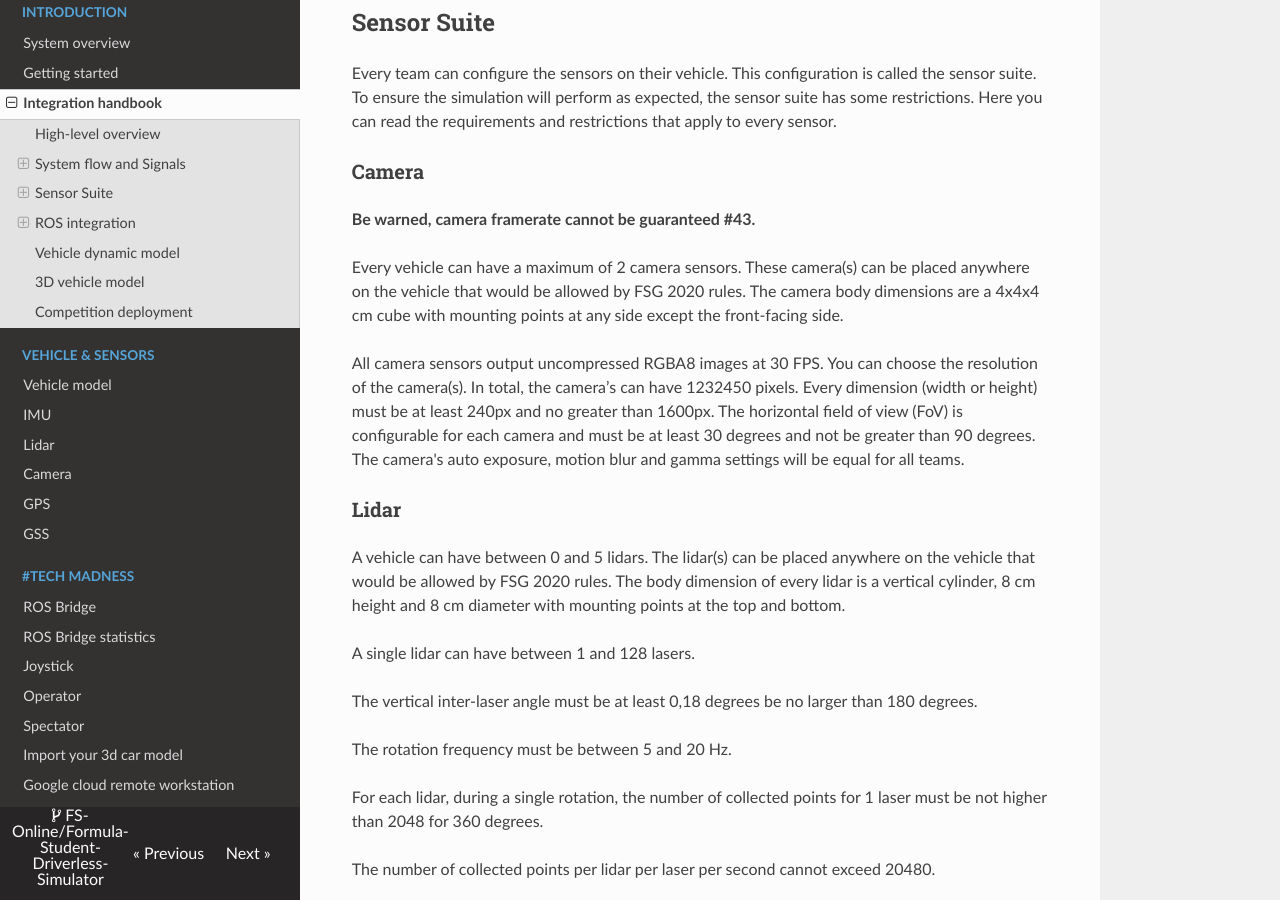
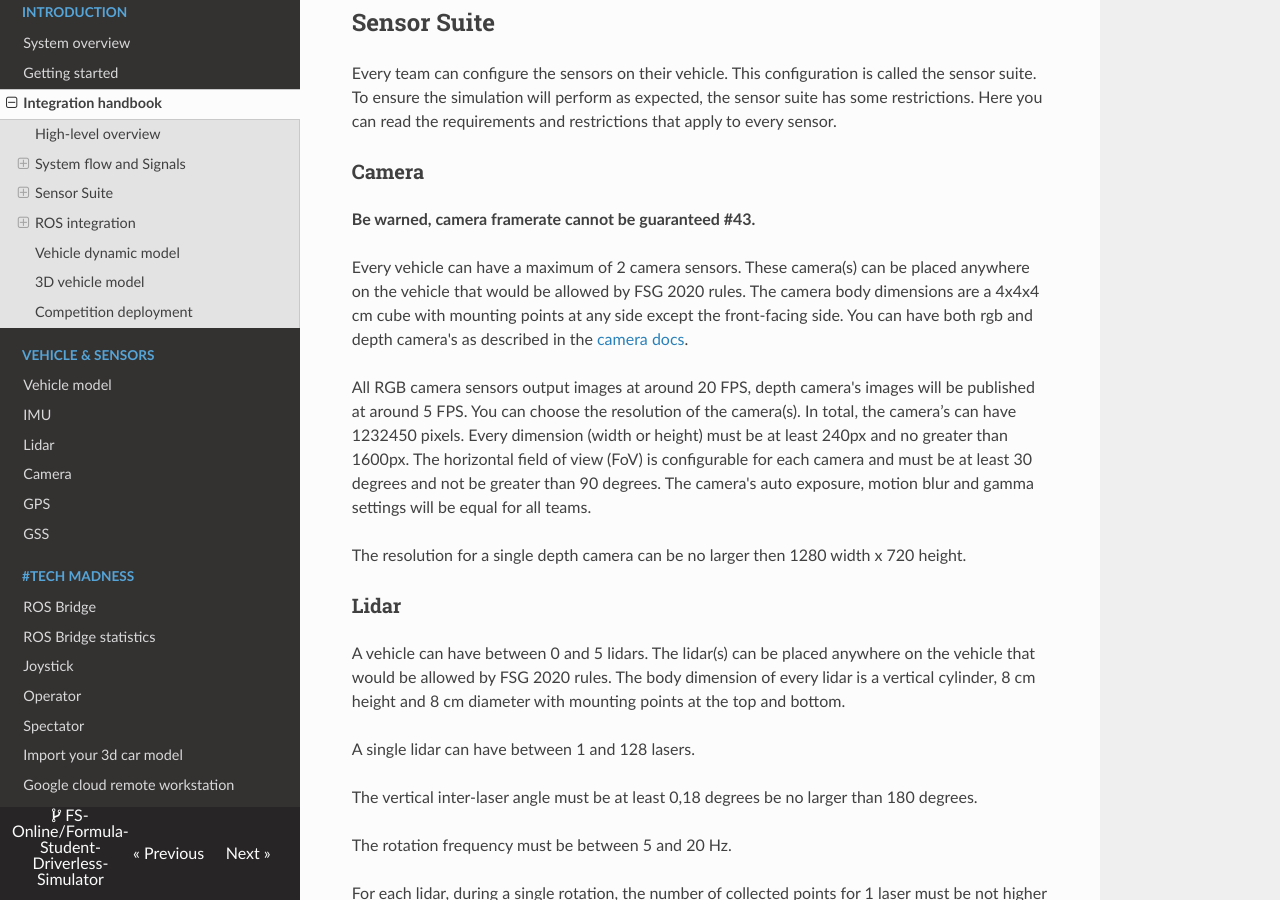
Before and after one commit to FS-Driverless/Formula-Student-Driverless-Simulator, an MkDocs documentation site: the page built from docs/integration-handbook.md, in a window 1280 px wide and 900 px high, scrolled down 2318 px. Built offline with MkDocs 1.6.1, drawn with Linux system fonts in a browser that asks for light colours; nearby versions of some CDN libraries; comment, search, counter and statistics services are not loaded.

Commit message:
Write some rules about depth cameras

```diff
--- a/docs/integration-handbook.md
+++ b/docs/integration-handbook.md
@@ -85,13 +85,16 @@ Here you can read the requirements and restrictions that apply to every sensor.
 Every vehicle can have a maximum of 2 camera sensors.
 These camera(s) can be placed anywhere on the vehicle that would be allowed by FSG 2020 rules.
 The camera body dimensions are a 4x4x4 cm cube with mounting points at any side except the front-facing side.
+You can have both rgb and depth camera's as described in the [camera docs](camera.md).
 
-All camera sensors output uncompressed RGBA8 images at 30 FPS.
+All RGB camera sensors output images at around 20 FPS, depth camera's images will be published at around 5 FPS.
 You can choose the resolution of the camera(s).
 In total, the camera’s can have 1232450 pixels.
 Every dimension (width or height) must be at least 240px and no greater than 1600px.
 The horizontal field of view (FoV) is configurable for each camera and must be at least 30 degrees and not be greater than 90 degrees.
 The camera's auto exposure, motion blur and gamma settings will be equal for all teams.
+
+The resolution for a single depth camera can be no larger then 1280 width x 720 height.
 
 
 ### Lidar
```
